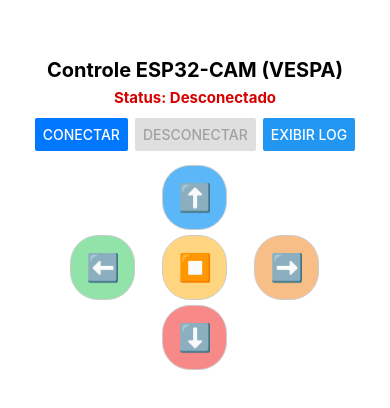
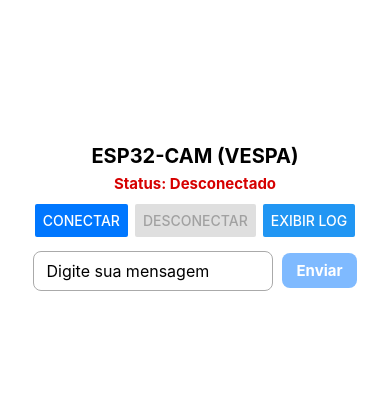
Before and after one commit to spacedwog/nuvem-tecnologica, a React Native app in the folder spacecworp/: screen / in a window 390 px wide. Shown: the part 196-604 px from the top of the page. Built offline with nearby package versions, Linux system fonts and the light colour scheme.

Commit message:
Commited

```diff
--- a/spacecworp/App.tsx
+++ b/spacecworp/App.tsx
@@ -1,5 +1,5 @@
 import { StatusBar } from 'expo-status-bar';
-import { StyleSheet, Text, View, Button, Modal, ScrollView, TouchableOpacity, RefreshControl } from 'react-native';
+import { StyleSheet, Text, View, Button, Modal, ScrollView, TouchableOpacity, RefreshControl, TextInput } from 'react-native';
 import React, { useState } from 'react';
 import { fetchStatus, sendCommand } from './ApiClient';
 
@@ -74,14 +74,6 @@ export default function App() {
     setLog((prev) => [...prev, { time: new Date().toLocaleTimeString(), msg: "Desconectado manualmente.", type: "closed" }]);
   }
 
-  const joystickCommands = [
-    { label: "⬆️", cmd: "forward", bg: "#5cb7f8" },
-    { label: "⬅️", cmd: "left", bg: "#92e3a9" },
-    { label: "⏹️", cmd: "stop", bg: "#ffd67f" },
-    { label: "➡️", cmd: "right", bg: "#f7be87" },
-    { label: "⬇️", cmd: "back", bg: "#f88989" },
-  ];
-
   return (
     <View style={styles.container}>
       <ScrollView
@@ -94,7 +86,7 @@ export default function App() {
           />
         }
       >
-        <Text style={styles.heading}>Controle ESP32-CAM (VESPA)</Text>
+        <Text style={styles.heading}>ESP32-CAM (VESPA)</Text>
         <Text style={[
           styles.connectionStatus,
           isConnected ? styles.connected : styles.disconnected
@@ -117,49 +109,27 @@ export default function App() {
           <Button title="Exibir log" onPress={() => setModalVisible(true)} />
         </View>
 
-        {/* JOYSTICK */}
-        <View style={styles.joystickWrapper}>
-          <View style={styles.joystickRow}>
-            <TouchableOpacity
-              onPress={() => handleSendData('forward')}
-              style={[styles.joystickButton, { backgroundColor: joystickCommands[0].bg }]}
-              disabled={!isConnected}
-            >
-              <Text style={styles.joystickText}>{joystickCommands[0].label}</Text>
-            </TouchableOpacity>
-          </View>
-          <View style={styles.joystickRow}>
-            <TouchableOpacity
-              onPress={() => handleSendData('left')}
-              style={[styles.joystickButton, { backgroundColor: joystickCommands[1].bg }]}
-              disabled={!isConnected}
-            >
-              <Text style={styles.joystickText}>{joystickCommands[1].label}</Text>
-            </TouchableOpacity>
-            <TouchableOpacity
-              onPress={() => handleSendData('stop')}
-              style={[styles.joystickButton, { backgroundColor: joystickCommands[2].bg }]}
-              disabled={!isConnected}
-            >
-              <Text style={styles.joystickText}>{joystickCommands[2].label}</Text>
-            </TouchableOpacity>
-            <TouchableOpacity
-              onPress={() => handleSendData('right')}
-              style={[styles.joystickButton, { backgroundColor: joystickCommands[3].bg }]}
-              disabled={!isConnected}
-            >
-              <Text style={styles.joystickText}>{joystickCommands[3].label}</Text>
-            </TouchableOpacity>
-          </View>
-          <View style={styles.joystickRow}>
-            <TouchableOpacity
-              onPress={() => handleSendData('back')}
-              style={[styles.joystickButton, { backgroundColor: joystickCommands[4].bg }]}
-              disabled={!isConnected}
-            >
-              <Text style={styles.joystickText}>{joystickCommands[4].label}</Text>
-            </TouchableOpacity>
-          </View>
+        {/* ENVIAR TEXTO */}
+        <View style={styles.sendRow}>
+          <TextInput
+            style={styles.inputText}
+            value={textToSend}
+            onChangeText={setTextToSend}
+            placeholder="Digite sua mensagem"
+            editable={isConnected}
+            onSubmitEditing={() => handleSendData()}
+            returnKeyType="send"
+          />
+          <TouchableOpacity
+            onPress={() => handleSendData()}
+            style={[
+              styles.sendButton,
+              !isConnected && styles.sendButtonDisabled
+            ]}
+            disabled={!isConnected || !textToSend.trim()}
+          >
+            <Text style={styles.sendButtonText}>Enviar</Text>
+          </TouchableOpacity>
         </View>
 
         {isConnected && (
@@ -224,7 +194,19 @@ const styles = StyleSheet.create({
   container: { flex: 1, backgroundColor: '#fff', alignItems: 'center', justifyContent: 'center', paddingHorizontal: 10 },
   heading: { fontSize: 20, marginBottom: 6, fontWeight: 'bold', textAlign: 'center' },
   buttonRow: { flexDirection: 'row', justifyContent: 'center', gap: 7, marginBottom: 14 },
-  sendRow: { flexDirection: 'row', alignItems: 'center', marginBottom: 10 },
+  sendRow: { flexDirection: 'row', alignItems: 'center', marginBottom: 18, justifyContent: 'center' },
+  inputText: {
+    flex: 1,
+    borderWidth: 1,
+    borderColor: '#aaa',
+    borderRadius: 8,
+    paddingHorizontal: 12,
+    paddingVertical: 9,
+    fontSize: 16,
+    marginRight: 9,
+    minWidth: 150,
+    maxWidth: 240,
+  },
   sendButton: {
     backgroundColor: '#0077ff',
     borderRadius: 8,
@@ -240,35 +222,6 @@ const styles = StyleSheet.create({
   statusBox: {
     padding: 12, marginVertical: 6, borderRadius: 10,
     backgroundColor: "#f2f9ff", alignSelf: "stretch", marginHorizontal: 12
-  },
-
-  joystickWrapper: {
-    flexDirection: 'column', alignItems: 'center', marginBottom: 20,
-  },
-  joystickRow: {
-    flexDirection: 'row',
-    justifyContent: 'center',
-    marginBottom: 5,
-    gap: 9,
-  },
-  joystickButton: {
-    width: 65,
-    height: 65,
-    borderRadius: 28,
-    justifyContent: 'center',
-    alignItems: 'center',
-    marginHorizontal: 9,
-    backgroundColor: '#eee',
-    elevation: 5,
-    borderWidth: 1,
-    borderColor: '#ccc',
-    opacity: 1,
-  },
-  joystickText: {
-    fontSize: 27,
-    fontWeight: 'bold',
-    color: '#1c1c1c',
-    textAlign: 'center'
   },
 
   modalOverlay: { flex: 1, backgroundColor: 'rgba(0,0,0,0.18)', justifyContent: 'center', alignItems: 'center', },
```
Also changed, not shown: 1 other file (tests, documents, lock files or other folders).
